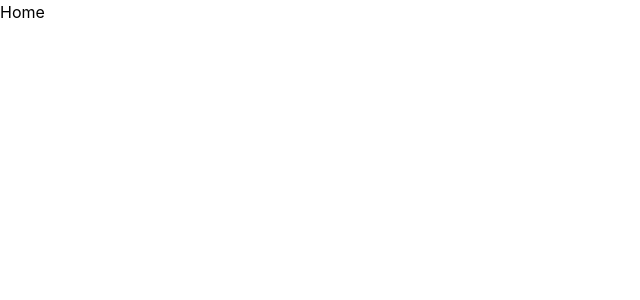
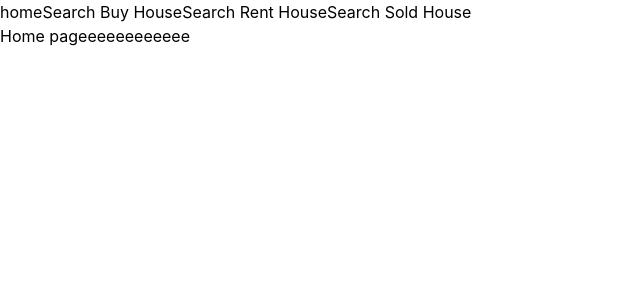
Before and after one commit to EsrafilElahi/primevue-landing-page, a Vue app: page / in a window 1280 px wide. Shown: the top 300 px of the page, without its empty margins (0-640 px from the left). Built offline with nearby package versions, Linux system fonts and the light colour scheme.

Commit message:
add anvbar route

```diff
--- a/src/App.vue
+++ b/src/App.vue
@@ -1,8 +1,11 @@
 <template>
+  <NavBar />
+
   <RouterView></RouterView>
 </template>
 
 <script setup>
+import NavBar from "./components/NavBar.vue";
 
 </script>
 
--- /dev/null
+++ b/src/components/NavBar.vue
@@ -0,0 +1,14 @@
+<template>
+  <div class="flex gap-3">
+    <RouterLink to="/">home</RouterLink>
+    <RouterLink to="/search-buy-house">Search Buy House</RouterLink>
+    <RouterLink to="/search-rent-house">Search Rent House</RouterLink>
+    <RouterLink to="/search-sold-house">Search Sold House</RouterLink>
+  </div>
+</template>
+
+<script setup>
+
+</script>
+
+<style scoped></style>
--- a/src/views/HomeView.vue
+++ b/src/views/HomeView.vue
@@ -1,6 +1,6 @@
 <template>
   <div>
-    Home
+    Home pageeeeeeeeeeee
   </div>
 </template>
 
--- a/src/views/SearchBuyHouseView.vue
+++ b/src/views/SearchBuyHouseView.vue
@@ -1,6 +1,6 @@
 <template>
   <div>
-    search buy house
+    search buy house pageeeeeeeeeeee
   </div>
 </template>
 
--- a/src/views/SearchRentHouseView.vue
+++ b/src/views/SearchRentHouseView.vue
@@ -1,6 +1,6 @@
 <template>
   <div>
-    search rent house
+    search rent house pageeeeeeeeeeee
   </div>
 </template>
 
--- a/src/views/SearchSoldHouseView.vue
+++ b/src/views/SearchSoldHouseView.vue
@@ -1,6 +1,6 @@
 <template>
   <div>
-    search sold house
+    search sold house pageeeeeeeeeeee
   </div>
 </template>
 
```
